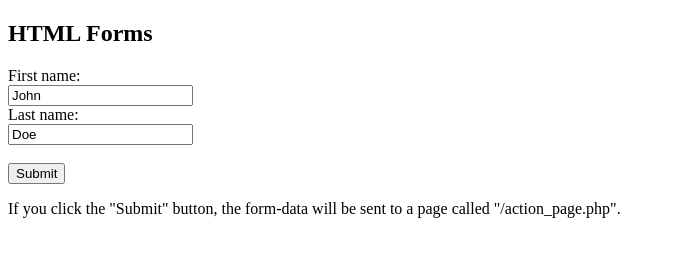
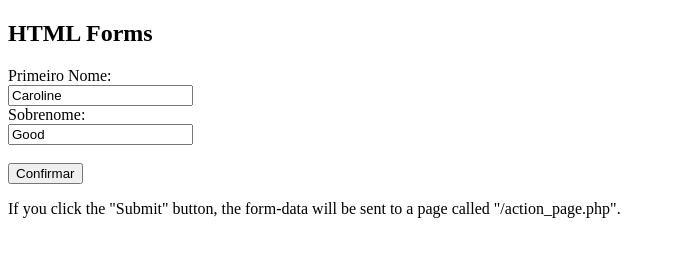
Before and after one commit to CaarolineGood/CaarolineGood.github.io, a plain HTML site: page index.html in a window 1280 px wide. Shown: the whole page, without its empty margins (0-675 px from the left). Drawn offline with Linux system fonts and the light colour scheme.

Commit message:
Update index.html

```diff
--- a/index.html
+++ b/index.html
@@ -5,11 +5,11 @@
 <h2>HTML Forms</h2>
 
 <form action="/action_page.php">
-  <label for="fname">First name:</label><br>
-  <input type="text" id="fname" name="fname" value="John"><br>
-  <label for="lname">Last name:</label><br>
-  <input type="text" id="lname" name="lname" value="Doe"><br><br>
-  <input type="submit" value="Submit">
+  <label for="fname">Primeiro Nome:</label><br>
+  <input type="text" id="fname" name="fname" value="Caroline"><br>
+  <label for="lname">Sobrenome:</label><br>
+  <input type="text" id="lname" name="lname" value="Good"><br><br>
+  <input type="submit" value="Confirmar">
 </form>
 
 <p>If you click the "Submit" button, the form-data will be sent to a page called "/action_page.php".</p>
```
